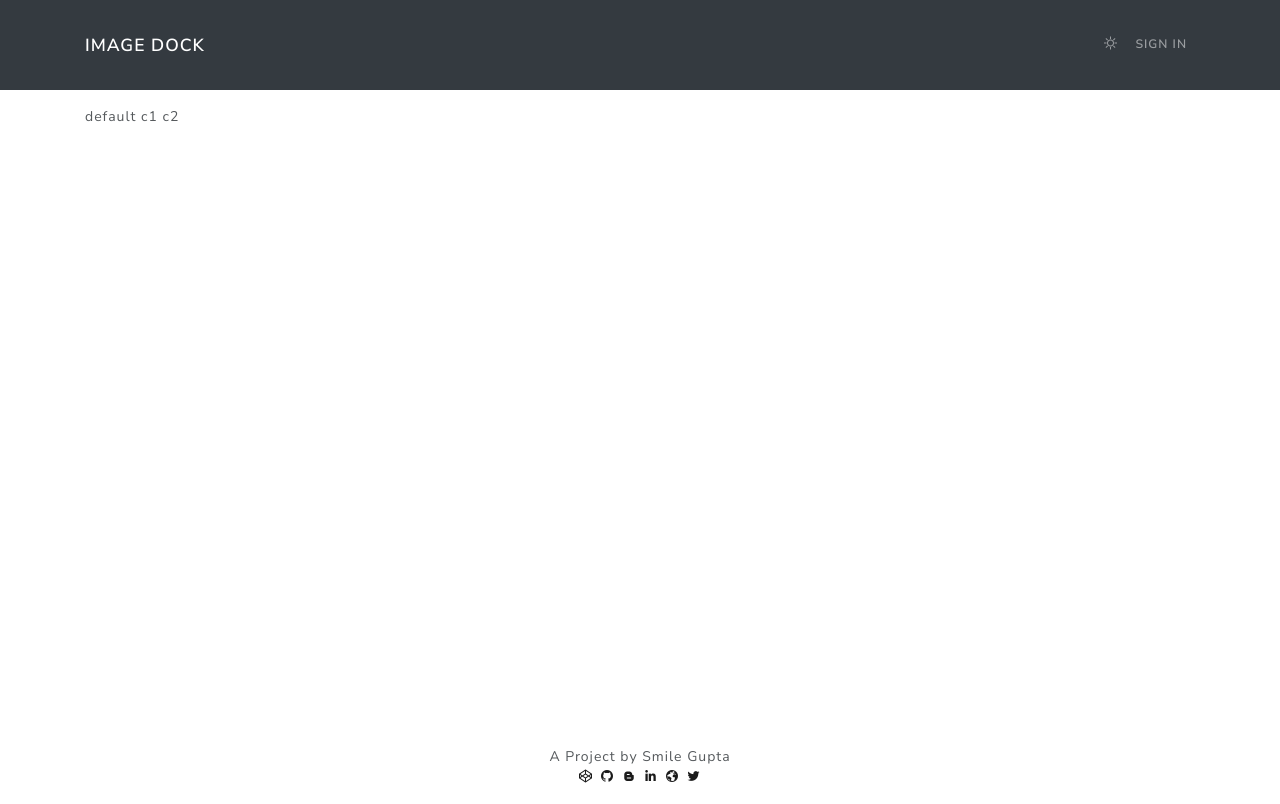
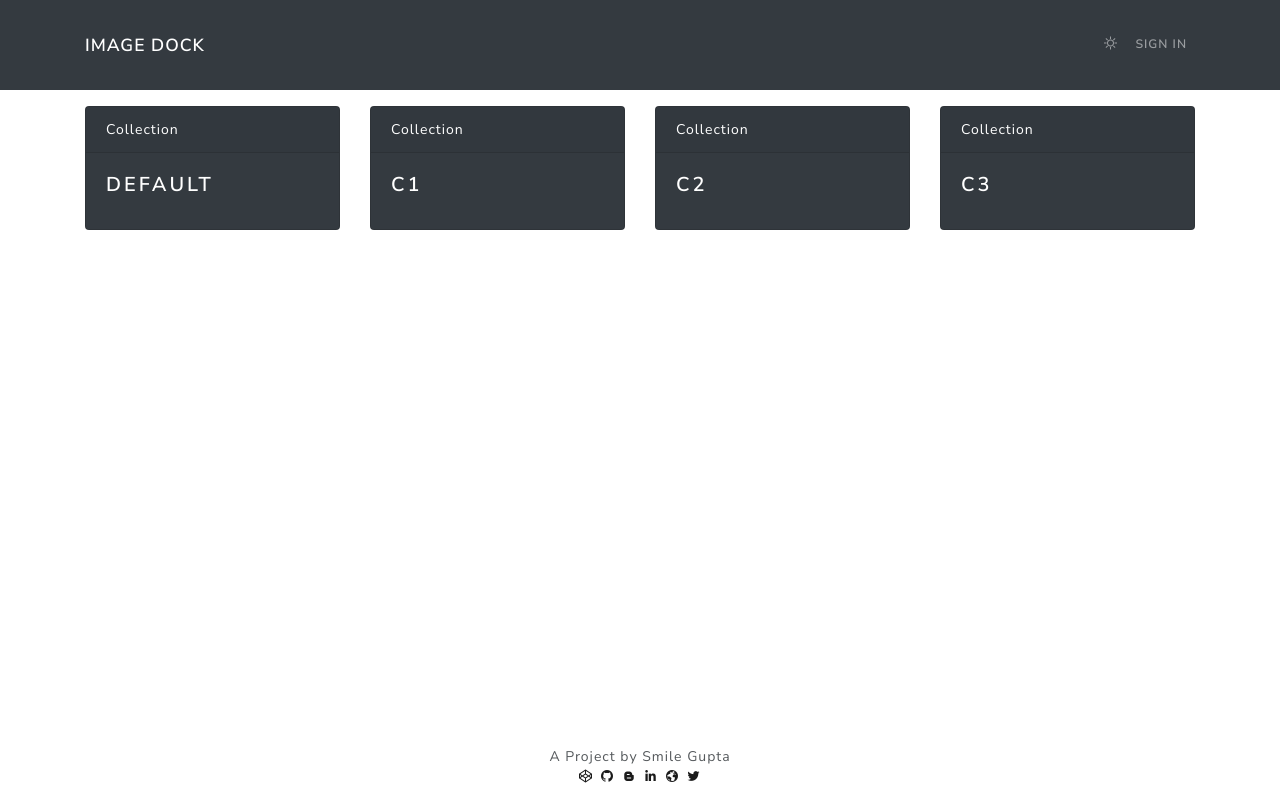
Before and after one commit to smilegupta/ImageDock, a React (Create React App) app: page / in a window 1280 px wide. Built offline with nearby package versions, Linux system fonts and the light colour scheme.

Commit message:
card to display collection

```diff
--- a/src/Components/Screens/HomeScreen/HomeScreen.js
+++ b/src/Components/Screens/HomeScreen/HomeScreen.js
@@ -1,12 +1,30 @@
-import React from 'react'
-import { collectionList } from '../../../config/dummydata'
+import React from "react";
+import { collectionList } from "../../../config/dummydata";
+import { Row, Col } from "react-bootstrap";
 
 const HomeScreen = () => {
-    return (
-        <div>
-           {collectionList.map((item) => <> {item.name} </>)}
-        </div>
-    )
-}
+  return (
+    <Row>
+      {collectionList.map((item) => (
+        <>
+          {" "}
+          <Col sm={12} lg={4} xl={3} md={6}>
+            <a href={`/collection/${item.collectionId}`}>
+              <div
+                class="card rounded text-white bg-dark mb-3"
+                style={{ maxWidth: "20rem" }}
+              >
+                <div class="card-header">Collection</div>
+                <div class="card-body">
+                  <h4 class="card-title">{item.name}</h4>
+                </div>
+              </div>
+            </a>
+          </Col>
+        </>
+      ))}
+    </Row>
+  );
+};
 
-export default HomeScreen
+export default HomeScreen;
--- a/src/config/dummydata.js
+++ b/src/config/dummydata.js
@@ -59,14 +59,22 @@ export const c2Data = [
 export const collectionList = [
   {
     name: "default",
+    collectionId: "1b6bc1cc-0ede-46b2-a77c-e330655e9544",
     collection: defaultData,
   },
   {
     name: "c1",
+    collectionId: "8c721827-3b5a-4069-ad99-5fc551c5a87e",
     collection: c1Data,
   },
   {
     name: "c2",
+    collectionId: "3d2a8949-1a1c-4399-ad8f-bae4d9e6e400",
+    collection: c2Data,
+  },
+  {
+    name: "c3",
+    collectionId: "3d2a8949-1a1c-4399-ad8f-bae4d9e6e400",
     collection: c2Data,
   },
 ];
--- a/src/index.css
+++ b/src/index.css
@@ -1,7 +1,7 @@
-main{
+main {
   min-height: 80vh;
 }
 
-a{
+a {
   text-decoration: none;
 }
```
